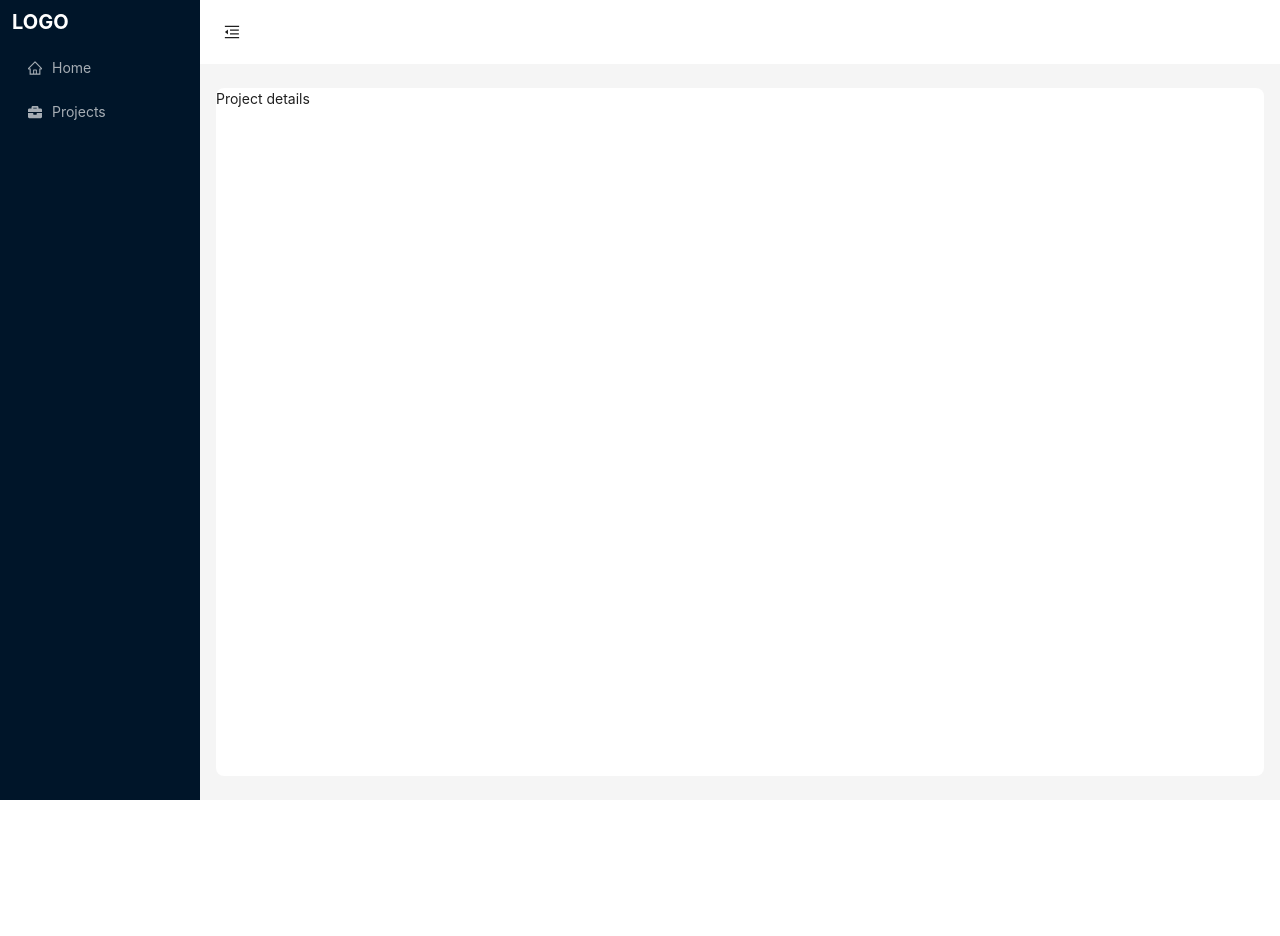
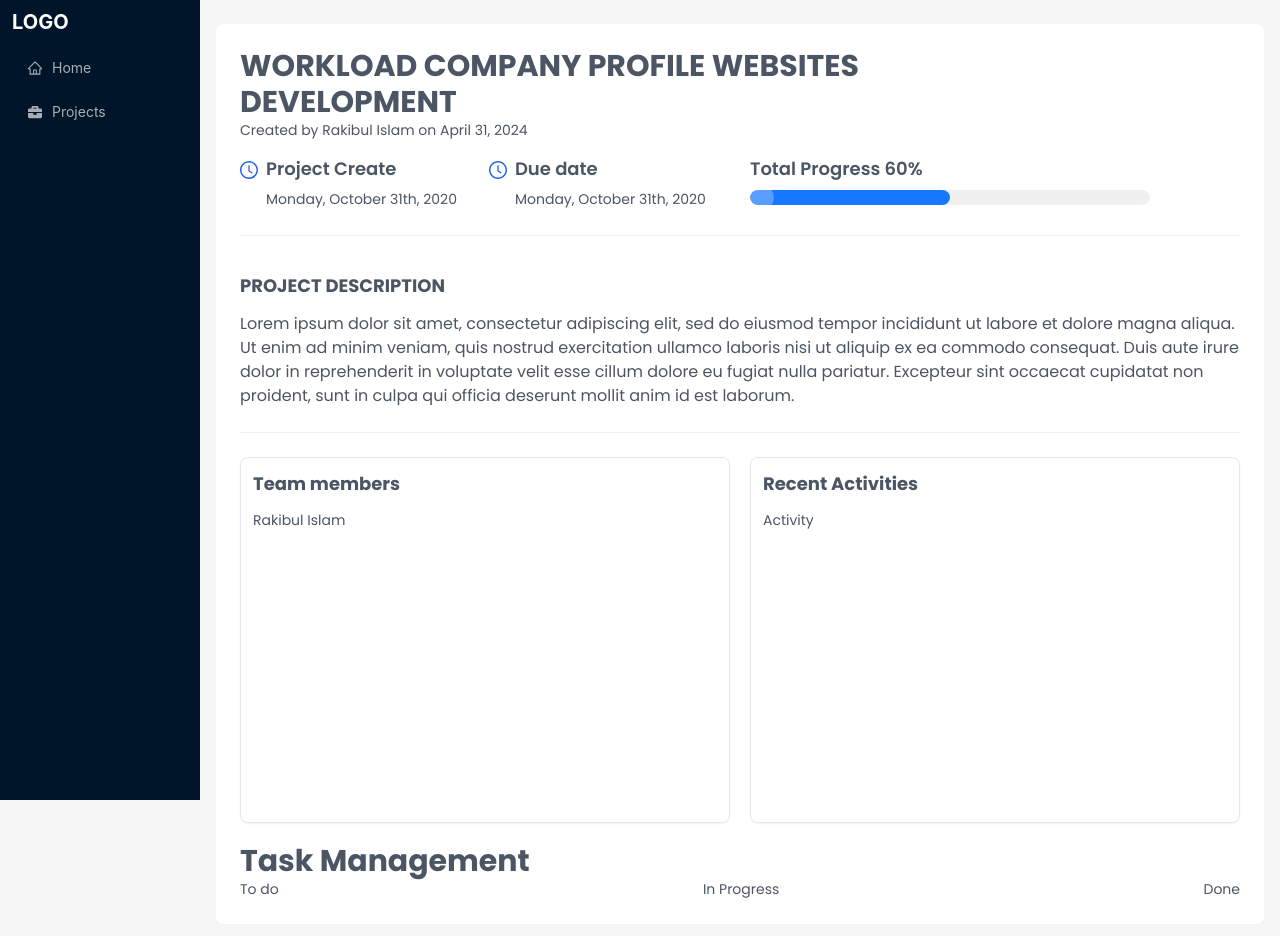
Before and after one commit to RakibulIslamm/Project-Management-Application, a Next.js app: page /dashboard/projects/1 in a window 1280 px wide. Shown: the top 936 px of the page. Before the commit the page ends 800 px from the top, so only its background shows below. Built offline with nearby package versions, Linux system fonts and the light colour scheme.

Commit message:
Project details layout <done>

```diff
--- a/package.json
+++ b/package.json
@@ -9,6 +9,7 @@
     "lint": "next lint"
   },
   "dependencies": {
+    "@ant-design/icons": "^5.3.6",
     "@tanstack/react-query": "^5.32.0",
     "antd": "^5.16.5",
     "next": "14.2.3",
@@ -16,6 +17,7 @@
     "react-dom": "^18",
     "react-hot-toast": "^2.4.1",
     "react-icons": "^5.1.0",
+    "tailwind-scrollbar": "^3.1.0",
     "zustand": "^4.5.2"
   },
   "devDependencies": {
--- a/src/app/(auth)/login/page.tsx
+++ b/src/app/(auth)/login/page.tsx
@@ -1,5 +1,4 @@
 "use client";
-import React from "react";
 import { LockOutlined, UserOutlined } from "@ant-design/icons";
 import { Button, Checkbox, Form, Input } from "antd";
 import toast from "react-hot-toast";
@@ -12,7 +11,7 @@ const App: React.FC = () => {
     console.log("Received values of form: ", values);
     if (values.username) toast.success("Successfully logged in");
     setTimeout(() => {
-      router.push("/");
+      router.push("/dashboard");
     }, 1000);
   };
 
--- a/src/app/dashboard/layout.tsx
+++ b/src/app/dashboard/layout.tsx
@@ -18,10 +18,23 @@ const DashboardLayout = ({ children }: { children: ReactNode }) => {
     token: { colorBgContainer, borderRadiusLG },
   } = theme.useToken();
   const path = usePathname();
+  console.log(path);
 
   return (
-    <Layout className={`w-full h-screen`}>
-      <Sider trigger={null} collapsible collapsed={collapsed}>
+    <Layout hasSider>
+      <Sider
+        trigger={null}
+        collapsible
+        collapsed={collapsed}
+        style={{
+          overflow: "auto",
+          height: "100vh",
+          position: "fixed",
+          left: 0,
+          top: 0,
+          bottom: 0,
+        }}
+      >
         <div className="px-3 my-2 text-white text-xl font-bold">
           <h2>LOGO</h2>
         </div>
@@ -31,7 +44,7 @@ const DashboardLayout = ({ children }: { children: ReactNode }) => {
           defaultSelectedKeys={[path]}
           items={[
             {
-              key: "dashboard",
+              key: "/dashboard",
               icon: (
                 <Link href={"/dashboard"}>
                   <HomeOutlined />
@@ -51,19 +64,7 @@ const DashboardLayout = ({ children }: { children: ReactNode }) => {
           ]}
         />
       </Sider>
-      <Layout>
-        <Header style={{ padding: 0, background: colorBgContainer }}>
-          <Button
-            type="text"
-            icon={collapsed ? <MenuUnfoldOutlined /> : <MenuFoldOutlined />}
-            onClick={() => setCollapsed(!collapsed)}
-            style={{
-              fontSize: "16px",
-              width: 64,
-              height: 64,
-            }}
-          />
-        </Header>
+      <Layout className="ml-[200px]">
         <Content
           style={{
             margin: "24px 16px",
--- a/src/app/dashboard/projects/Partial/ProjectCard/ProjectCard.tsx
+++ b/src/app/dashboard/projects/Partial/ProjectCard/ProjectCard.tsx
@@ -16,7 +16,7 @@ const ProjectCard = () => {
           <Image
             width={110}
             height={110}
-            src="/images/project_image.webp"
+            src="/images/company_logo.webp"
             alt=""
           />
           <div>
--- /dev/null
+++ b/src/app/dashboard/projects/[id]/Partial/Activity.tsx
@@ -0,0 +1,5 @@
+const Activity = () => {
+  return <h2>Activity</h2>;
+};
+
+export default Activity;
--- /dev/null
+++ b/src/app/dashboard/projects/[id]/Partial/Header.tsx
@@ -0,0 +1,49 @@
+import { ClockCircleOutlined } from "@ant-design/icons";
+import { Progress } from "antd";
+import React from "react";
+
+const Header = () => {
+  return (
+    <div className="">
+      <h1 className="text-3xl font-bold w-8/12 uppercase">
+        Workload Company Profile Websites Development
+      </h1>
+      <p>Created by Rakibul Islam on April 31, 2024</p>
+      <div className="flex justify-between items-start gap-5 my-5">
+        <div className="w-full flex items-start gap-8">
+          <div className="flex items-start gap-2">
+            <ClockCircleOutlined className="text-lg text-blue-600" />
+            <div>
+              <h3 className="font-semibold text-lg p-0 m-0 leading-4 mb-3">
+                Project Create
+              </h3>
+              <p>Monday, October 31th, 2020</p>
+            </div>
+          </div>
+          <div className="flex items-start gap-2">
+            <ClockCircleOutlined className="text-lg text-blue-600" />
+            <div>
+              <h3 className="font-semibold text-lg p-0 m-0 leading-4 mb-3">
+                Due date
+              </h3>
+              <p>Monday, October 31th, 2020</p>
+            </div>
+          </div>
+        </div>
+        <div className="w-full">
+          <h3 className="font-semibold text-lg p-0 m-0 leading-4 mb-3">
+            Total Progress 60%
+          </h3>
+          <Progress
+            percent={50}
+            size={[400, 15]}
+            showInfo={false}
+            status="active"
+          />
+        </div>
+      </div>
+    </div>
+  );
+};
+
+export default Header;
--- /dev/null
+++ b/src/app/dashboard/projects/[id]/Partial/Member.tsx
@@ -0,0 +1,5 @@
+const Member = () => {
+  return <h2>Rakibul Islam</h2>;
+};
+
+export default Member;
--- a/src/app/dashboard/projects/[id]/page.tsx
+++ b/src/app/dashboard/projects/[id]/page.tsx
@@ -1,9 +1,58 @@
+import { ClockCircleOutlined } from "@ant-design/icons";
+import { Divider, Progress } from "antd";
+import Image from "next/image";
 import React from "react";
+import Activity from "./Partial/Activity";
+import Member from "./Partial/Member";
+import Header from "./Partial/Header";
+import { Poppins } from "next/font/google";
+const poppins = Poppins({
+  subsets: ["latin"],
+  weight: ["100", "200", "300", "400", "500", "600", "700", "800", "900"],
+});
 
 const page = () => {
   return (
-    <div>
-      <h2>Project details</h2>
+    <div className={`p-6 text-gray-600 ${poppins.className}`}>
+      <Header />
+      <Divider />
+      <div>
+        <h4 className="text-lg font-bold py-3 uppercase">
+          Project Description
+        </h4>
+        <p className=" text-base ">
+          Lorem ipsum dolor sit amet, consectetur adipiscing elit, sed do
+          eiusmod tempor incididunt ut labore et dolore magna aliqua. Ut enim ad
+          minim veniam, quis nostrud exercitation ullamco laboris nisi ut
+          aliquip ex ea commodo consequat. Duis aute irure dolor in
+          reprehenderit in voluptate velit esse cillum dolore eu fugiat nulla
+          pariatur. Excepteur sint occaecat cupidatat non proident, sunt in
+          culpa qui officia deserunt mollit anim id est laborum.
+        </p>
+      </div>
+      <Divider />
+      <div className="flex items-start gap-5 w-full">
+        <div className="w-full p-3 rounded-lg border shadow-sm">
+          <h4 className="text-lg font-bold pb-3">Team members</h4>
+          <div className=" h-[300px] overflow-hidden overflow-y-auto scrollbar-none">
+            <Member />
+          </div>
+        </div>
+        <div className="w-full p-3 rounded-lg border shadow-sm">
+          <h4 className="text-lg font-bold pb-3">Recent Activities</h4>
+          <div className=" h-[300px] overflow-hidden overflow-y-auto scrollbar-none">
+            <Activity />
+          </div>
+        </div>
+      </div>
+      <div className="mt-5">
+        <h1 className="text-3xl font-bold">Task Management</h1>
+        <div className="flex justify-between items-start">
+          <div>To do</div>
+          <div>In Progress</div>
+          <div>Done</div>
+        </div>
+      </div>
     </div>
   );
 };
--- /dev/null
+++ b/src/app/dashboard/temp.tsx
@@ -0,0 +1,88 @@
+import React from "react";
+import {
+  AppstoreOutlined,
+  BarChartOutlined,
+  CloudOutlined,
+  ShopOutlined,
+  TeamOutlined,
+  UploadOutlined,
+  UserOutlined,
+  VideoCameraOutlined,
+} from "@ant-design/icons";
+import type { MenuProps } from "antd";
+import { Layout, Menu, theme } from "antd";
+
+const { Header, Content, Footer, Sider } = Layout;
+
+const items: MenuProps["items"] = [
+  UserOutlined,
+  VideoCameraOutlined,
+  UploadOutlined,
+  BarChartOutlined,
+  CloudOutlined,
+  AppstoreOutlined,
+  TeamOutlined,
+  ShopOutlined,
+].map((icon, index) => ({
+  key: String(index + 1),
+  icon: React.createElement(icon),
+  label: `nav ${index + 1}`,
+}));
+
+const App: React.FC = () => {
+  const {
+    token: { colorBgContainer, borderRadiusLG },
+  } = theme.useToken();
+
+  return (
+    <Layout hasSider>
+      <Sider
+        style={{
+          overflow: "auto",
+          height: "100vh",
+          position: "fixed",
+          left: 0,
+          top: 0,
+          bottom: 0,
+        }}
+      >
+        <div className="demo-logo-vertical" />
+        <Menu
+          theme="dark"
+          mode="inline"
+          defaultSelectedKeys={["4"]}
+          items={items}
+        />
+      </Sider>
+      <Layout style={{ marginLeft: 200 }}>
+        <Header style={{ padding: 0, background: colorBgContainer }} />
+        <Content style={{ margin: "24px 16px 0", overflow: "initial" }}>
+          <div
+            style={{
+              padding: 24,
+              textAlign: "center",
+              background: colorBgContainer,
+              borderRadius: borderRadiusLG,
+            }}
+          >
+            <p>long content</p>
+            {
+              // indicates very long content
+              Array.from({ length: 100 }, (_, index) => (
+                <React.Fragment key={index}>
+                  {index % 20 === 0 && index ? "more" : "..."}
+                  <br />
+                </React.Fragment>
+              ))
+            }
+          </div>
+        </Content>
+        <Footer style={{ textAlign: "center" }}>
+          Ant Design ©{new Date().getFullYear()} Created by Ant UED
+        </Footer>
+      </Layout>
+    </Layout>
+  );
+};
+
+export default App;
--- a/src/app/page.tsx
+++ b/src/app/page.tsx
@@ -1,6 +1,7 @@
-import Image from "next/image";
+import { redirect } from "next/navigation";
 
 export default function Home() {
+  redirect("/login");
   return (
     <main className="flex min-h-screen flex-col items-center justify-between p-24">
       <p>Dashboard</p>
--- a/tailwind.config.ts
+++ b/tailwind.config.ts
@@ -15,6 +15,6 @@ const config: Config = {
       },
     },
   },
-  plugins: [],
+  plugins: [require("tailwind-scrollbar")],
 };
 export default config;
```
Also changed, not shown: public/images/company_logo.webp (renamed from public/images/project_image.webp), 1 other file (tests, documents, lock files or other folders).
